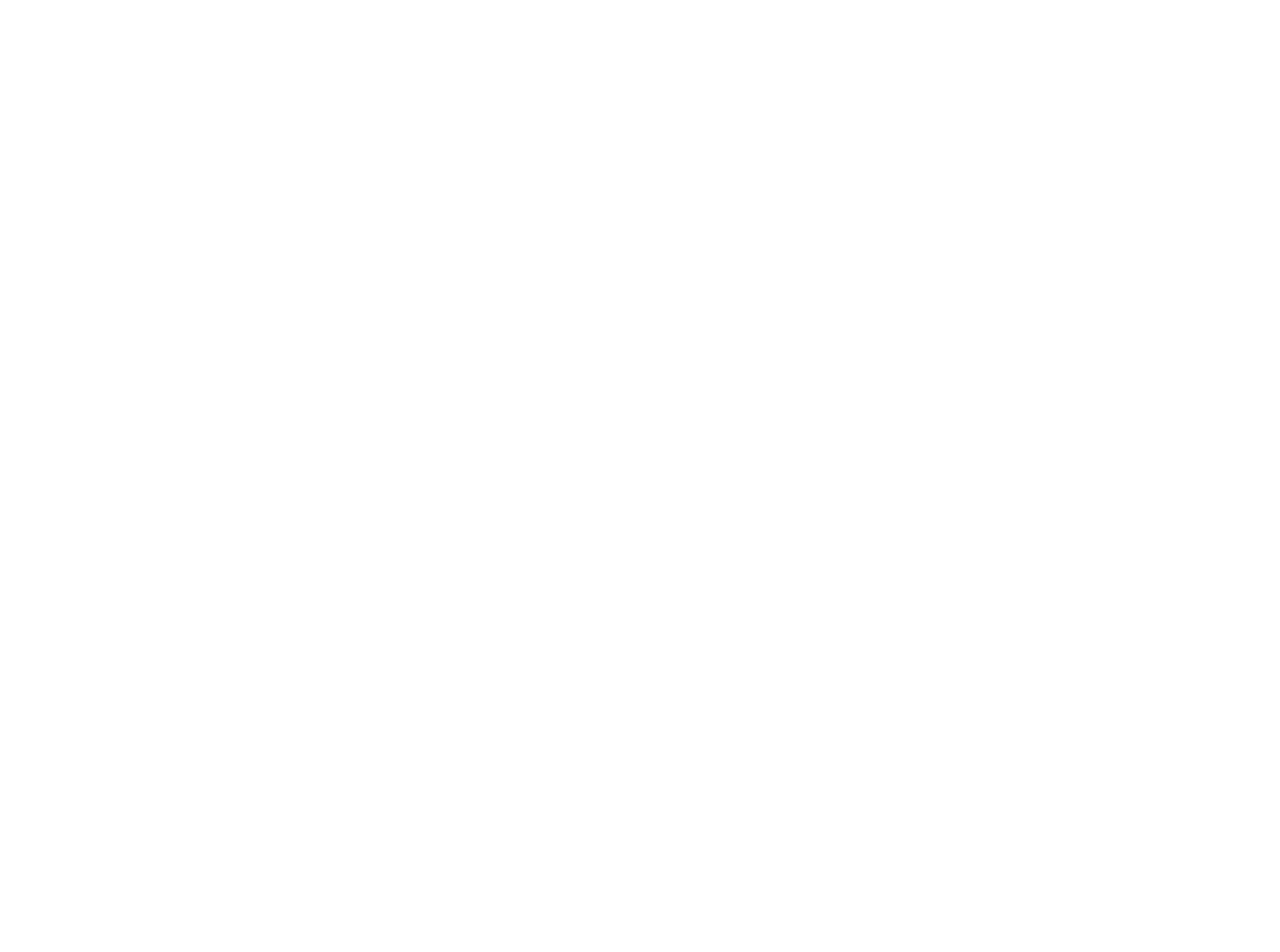
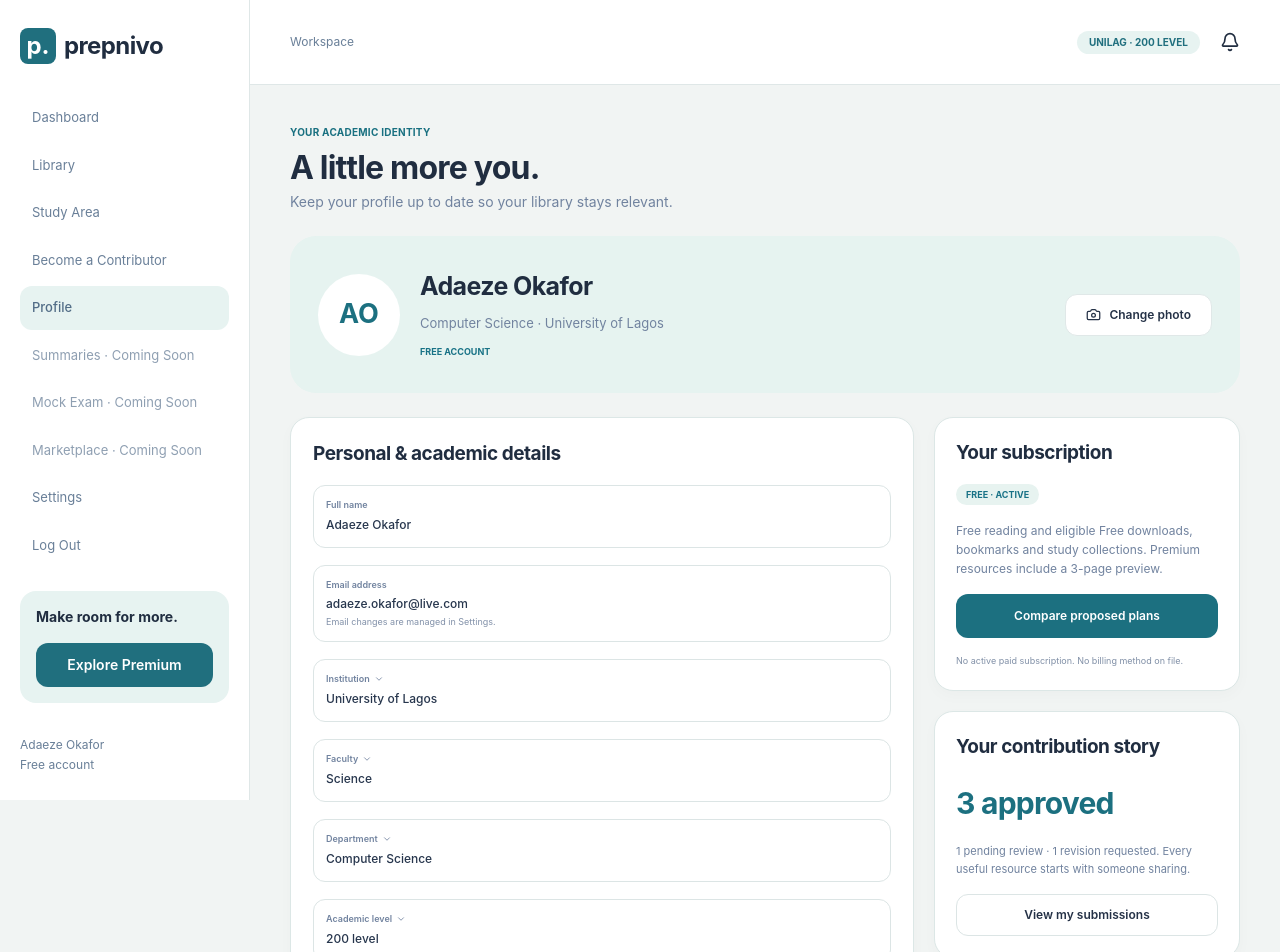
Before and after one commit to PrepNivo/prepnivo-frontend, a React (Vite) app: page /dashboard/profile in a window 1280 px wide. Before the commit this address had no page. Shown: the top 952 px of the page. Before the commit the page ends 800 px from the top, so only its background shows below. Built offline with nearby package versions, Linux system fonts and the light colour scheme.

Commit message:
Worked on Profile Screen

```diff
--- a/src/App.jsx
+++ b/src/App.jsx
@@ -6,6 +6,7 @@
 import LandingPage from './pages/LandingPage.jsx'
 import StudyArea from './pages/StudyArea.jsx'
 import Contributor from './pages/Contributor.jsx'
+import Profilepage from './pages/Profile.jsx'
 
 function App() {
   return (
@@ -20,6 +21,8 @@
           <Route path="library" element={<Library />} />
           <Route path ="study-area" element={<StudyArea/>}/>
           <Route path ="contribute" element={<Contributor/>}/>
+          <Route path ="profile" element={<Profilepage/>}/>
+
 
         </Route>
       </Routes>
--- /dev/null
+++ b/src/pages/Profile.jsx
@@ -0,0 +1,169 @@
+
+import React from "react";
+import { Camera, ChevronDown } from "lucide-react";
+
+export default function Profilepage(){
+  const profileFields = [
+    { label: "Full name", value: "Adaeze Okafor" },
+    {
+      label: "Email address",
+      value: "adaeze.okafor@live.com",
+      helper: "Email changes are managed in Settings.",
+    },
+    { label: "Institution", value: "University of Lagos", dropdown: true },
+    { label: "Faculty", value: "Science", dropdown: true },
+    { label: "Department", value: "Computer Science", dropdown: true },
+    { label: "Academic level", value: "200 level", dropdown: true },
+    {
+      label: "Current academic session",
+      value: "2024/2025",
+      dropdown: true,
+    },
+  ];
+
+  return (
+      <div className="mx-auto max-w-[1200px]">
+
+        {/* Page Heading */}
+        <section className="mb-6">
+          <p className="mb-2 text-[10px] font-bold uppercase tracking-wide text-[#197080]">
+            Your academic identity
+          </p>
+
+          <h1 className="text-[32px] font-bold leading-tight tracking-tight text-[#202d40]">
+            A little more you.
+          </h1>
+
+          <p className="mt-1 text-sm text-[#71839f]">
+            Keep your profile up to date so your library stays relevant.
+          </p>
+        </section>
+
+        {/* Profile Banner */}
+        <section className="mb-6 flex flex-col items-center justify-between gap-5 rounded-[26px] bg-[#e6f3f0] px-7 py-8 sm:flex-row">
+          <div className="flex items-center gap-5">
+            <div className="flex h-[82px] w-[82px] shrink-0 items-center justify-center rounded-full bg-white text-[27px] font-bold text-[#1c7080]">
+              AO
+            </div>
+
+            <div>
+              <h2 className="text-[25px] font-bold tracking-tight text-[#202d40]">
+                Adaeze Okafor
+              </h2>
+
+              <p className="mt-2 text-[13px] text-[#71839f]">
+                Computer Science · University of Lagos
+              </p>
+
+              <span className="mt-3 inline-block text-[9px] font-bold uppercase text-[#187286]">
+                Free account
+              </span>
+            </div>
+          </div>
+
+          <button className="flex items-center gap-2 rounded-xl border border-[#e0e8e8] bg-white px-5 py-3 text-xs font-semibold text-[#253247] transition hover:bg-[#f7faf9]">
+            <Camera size={15} />
+            Change photo
+          </button>
+        </section>
+
+        {/* Main Content */}
+        <div className="grid grid-cols-1 items-start gap-5 lg:grid-cols-[minmax(0,1fr)_306px]">
+
+          {/* Personal & Academic Details */}
+          <section className="rounded-[19px] border border-[#dce7e6] bg-white p-5 shadow-[0_5px_15px_rgba(30,60,60,0.025)] sm:p-[22px]">
+            <h2 className="mb-4 text-[19px] font-bold tracking-tight text-[#202d40]">
+              Personal & academic details
+            </h2>
+
+            <div className="space-y-[17px]">
+              {profileFields.map((field) => (
+                <div
+                  key={field.label}
+                  className="flex min-h-[63px] flex-col justify-center rounded-xl border border-[#dce5e5] px-3 py-3 transition focus-within:border-[#1c7080]"
+                >
+                  <label className="mb-1 flex items-center gap-1 text-[9px] font-semibold text-[#71839f]">
+                    {field.label}
+                    {field.dropdown && (
+                      <ChevronDown size={10} />
+                    )}
+                  </label>
+
+                  <input
+                    type="text"
+                    defaultValue={field.value}
+                    readOnly
+                    className="w-full bg-transparent text-[12px] font-medium text-[#27364d] outline-none"
+                  />
+
+                  {field.helper && (
+                    <p className="mt-0.5 text-[9px] text-[#8291a9]">
+                      {field.helper}
+                    </p>
+                  )}
+                </div>
+              ))}
+            </div>
+
+            <p className="mt-4 text-[11px] leading-relaxed text-[#71839f]">
+              These details personalise your dashboard and library defaults.
+              They don't limit what you can explore.
+            </p>
+
+            <button className="mt-4 rounded-xl bg-[#1c7080] px-5 py-3 text-xs font-semibold text-white transition hover:bg-[#155c69]">
+              Save profile changes
+            </button>
+          </section>
+
+          {/* Right Sidebar Cards */}
+          <aside className="flex flex-col gap-5">
+
+            {/* Subscription Card */}
+            <section className="rounded-[19px] border border-[#dce7e6] bg-white p-[21px] shadow-[0_5px_15px_rgba(30,60,60,0.025)]">
+              <h2 className="text-[19px] font-bold tracking-tight text-[#202d40]">
+                Your subscription
+              </h2>
+
+              <span className="mt-4 inline-block rounded-full bg-[#e7f3f0] px-2.5 py-1 text-[9px] font-bold uppercase text-[#197286]">
+                Free · Active
+              </span>
+
+              <p className="mt-4 text-[12px] leading-[19px] text-[#71839f]">
+                Free reading and eligible Free downloads, bookmarks and study
+                collections. Premium resources include a 3-page preview.
+              </p>
+
+              <button className="mt-4 w-full rounded-xl bg-[#1c7080] px-4 py-3.5 text-xs font-semibold text-white transition hover:bg-[#155c69]">
+                Compare proposed plans
+              </button>
+
+              <p className="mt-4 text-[9px] leading-relaxed text-[#8190a7]">
+                No active paid subscription. No billing method on file.
+              </p>
+            </section>
+
+            {/* Contribution Story Card */}
+            <section className="rounded-[19px] border border-[#dce7e6] bg-white p-[21px] shadow-[0_5px_15px_rgba(30,60,60,0.025)]">
+              <h2 className="text-[19px] font-bold tracking-tight text-[#202d40]">
+                Your contribution story
+              </h2>
+
+              <p className="mt-5 text-[30px] font-bold tracking-tight text-[#1c7080]">
+                3 approved
+              </p>
+
+              <p className="mt-4 text-[11px] leading-[18px] text-[#71839f]">
+                1 pending review · 1 revision requested. Every useful resource
+                starts with someone sharing.
+              </p>
+
+              <button className="mt-4 w-full rounded-xl border border-[#dce5e5] bg-white px-4 py-3 text-xs font-semibold text-[#253247] transition hover:bg-[#f5f8f7]">
+                View my submissions
+              </button>
+            </section>
+
+          </aside>
+        </div>
+      </div>
+  );
+};
```
